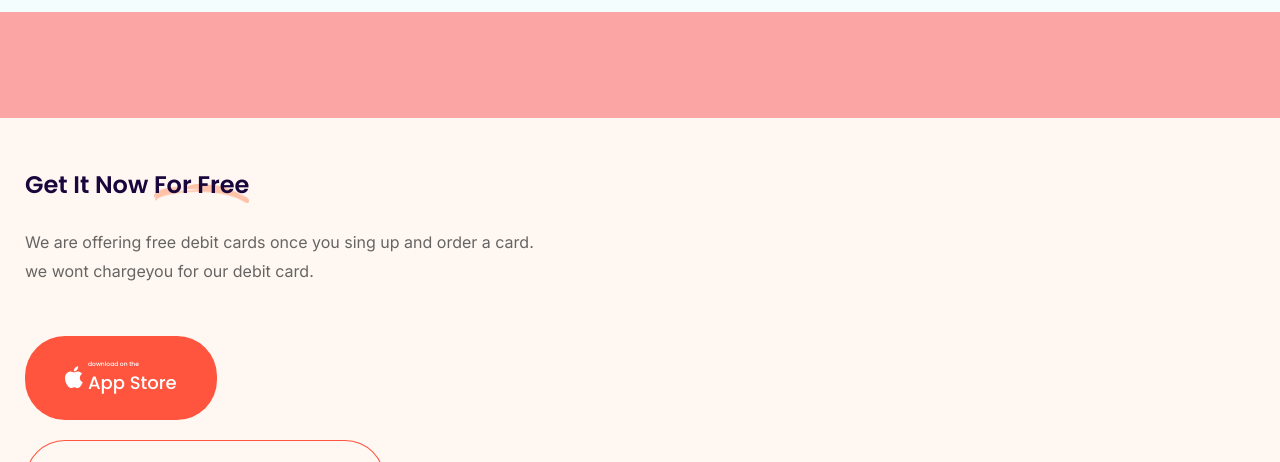
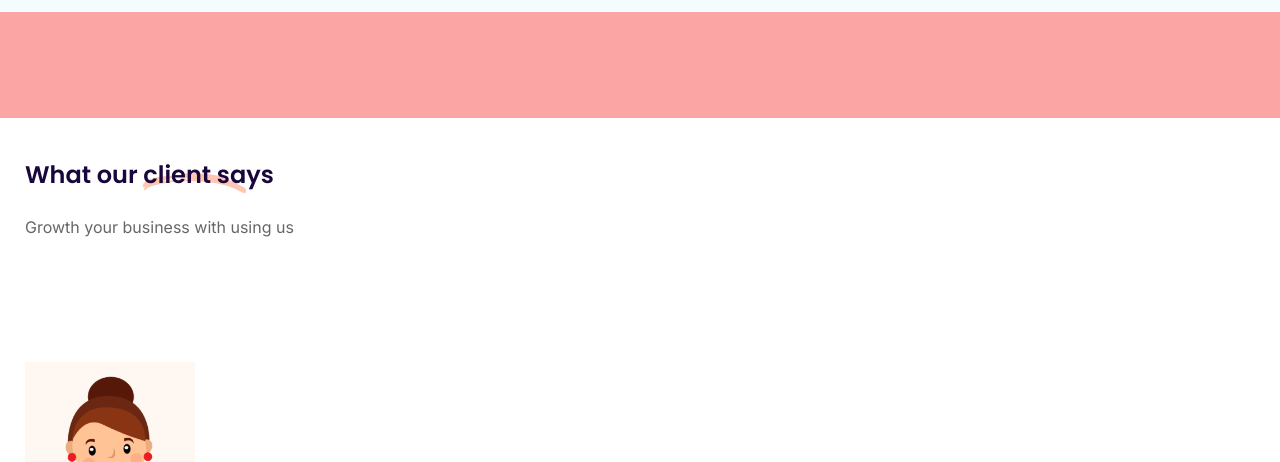
Before and after one commit to oleksandrway/Saasto-mobile_first-, a website built with Vite: page index.html in a window 1280 px wide. Shown: the part 3270-3732 px from the top of the page. Built offline with nearby package versions, Linux system fonts and the light colour scheme; some packages are replaced by stand-ins of ours; files whose address does not match are found by name.

Commit message:
started reviews section
made only a few elemts for now

```diff
--- a/index.html
+++ b/index.html
@@ -288,6 +288,18 @@
 
   </div>
 
+  <section class="reviews">
+    <div class="container">
+      <h2 class=" mb-20px title title-2">What our <span class="underlined-word">client sa</span>ys</h2>
+      <p class="desc mb-30">
+        Growth your business with using us
+      </p>
+      <div class="reviews__content">
+        <img src="/reviews/customer.png" alt="customer " class="reviews__img">
+      </div>
+    </div>
+  </section>
+
 
   <section class="getit">
     <div class="container">
--- a/src/sass/main.scss
+++ b/src/sass/main.scss
@@ -8,3 +8,4 @@
 @import "./sections/analytics.scss";
 @import "./sections/howto.scss";
 @import "./sections/getit.scss";
+@import "./sections/reviews.scss";
--- /dev/null
+++ b/src/sass/sections/afterTestCommit.scss
@@ -0,0 +1,3 @@
+.fsdjfls {
+  test: delete(it);
+}
--- /dev/null
+++ b/src/sass/sections/reviews.scss
@@ -0,0 +1,11 @@
+.reviews {
+  padding: 40px 0 80px 0;
+}
+
+.reviews__img {
+  width: 170px;
+  height: 144px;
+  object-fit: contain;
+  background-color: $color-bg-primary;
+  // object-position: top;
+}
```
Also changed, not shown: public/reviews/customer.png (added), public/reviews/emoji.png (added), public/reviews/like.png (added), src/sass/sections/test.scss (added).
